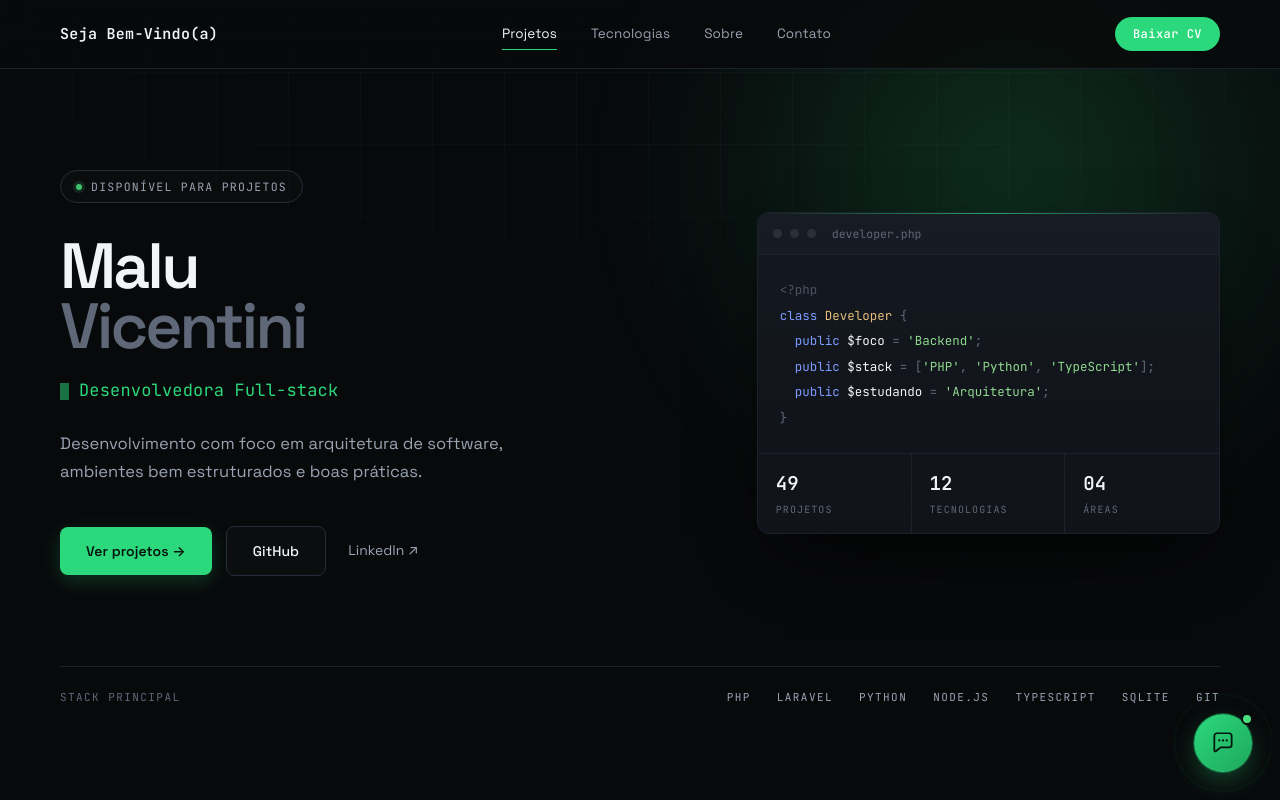
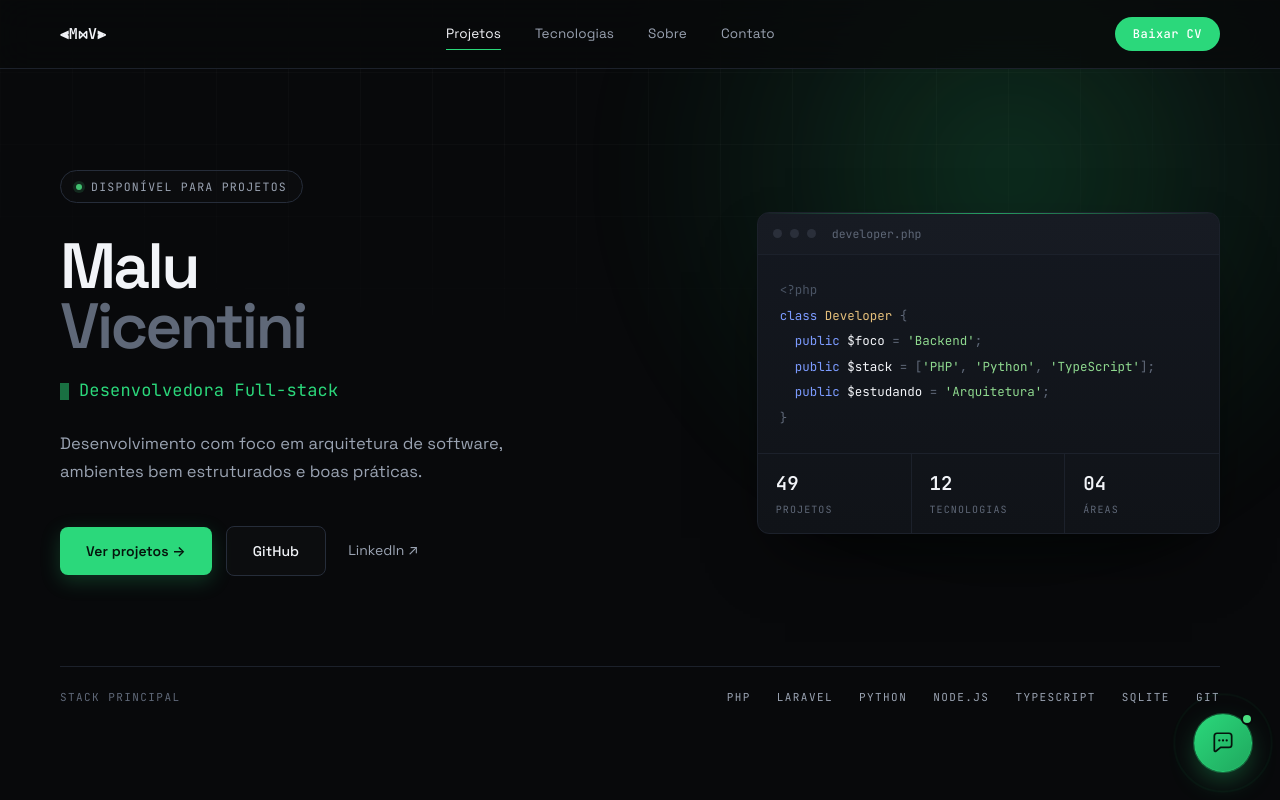
Before and after one commit to MariaLuizaVicentini/portfolio-malu-vicentini, a React (Vite) app: page / in a window 1280 px wide. Shown: the top 800 px of the page. Built offline with nearby package versions, Linux system fonts and the light colour scheme.

Commit message:
chore: mudando logo

```diff
--- a/src/data/site.ts
+++ b/src/data/site.ts
@@ -3,7 +3,7 @@ import type { Metric, NavLink } from '@/types';
 export const SITE = {
   name: 'Malu Vicentini',
   role: 'Desenvolvedora Full-stack',
-  welcome: 'Seja Bem-Vindo(a)',
+  welcome: '⫷M⋈V⫸',
   year: 2026,
   email: 'vicentinimalu1@gmail.com',
   github: 'https://github.com/MariaLuizaVicentini',
```
